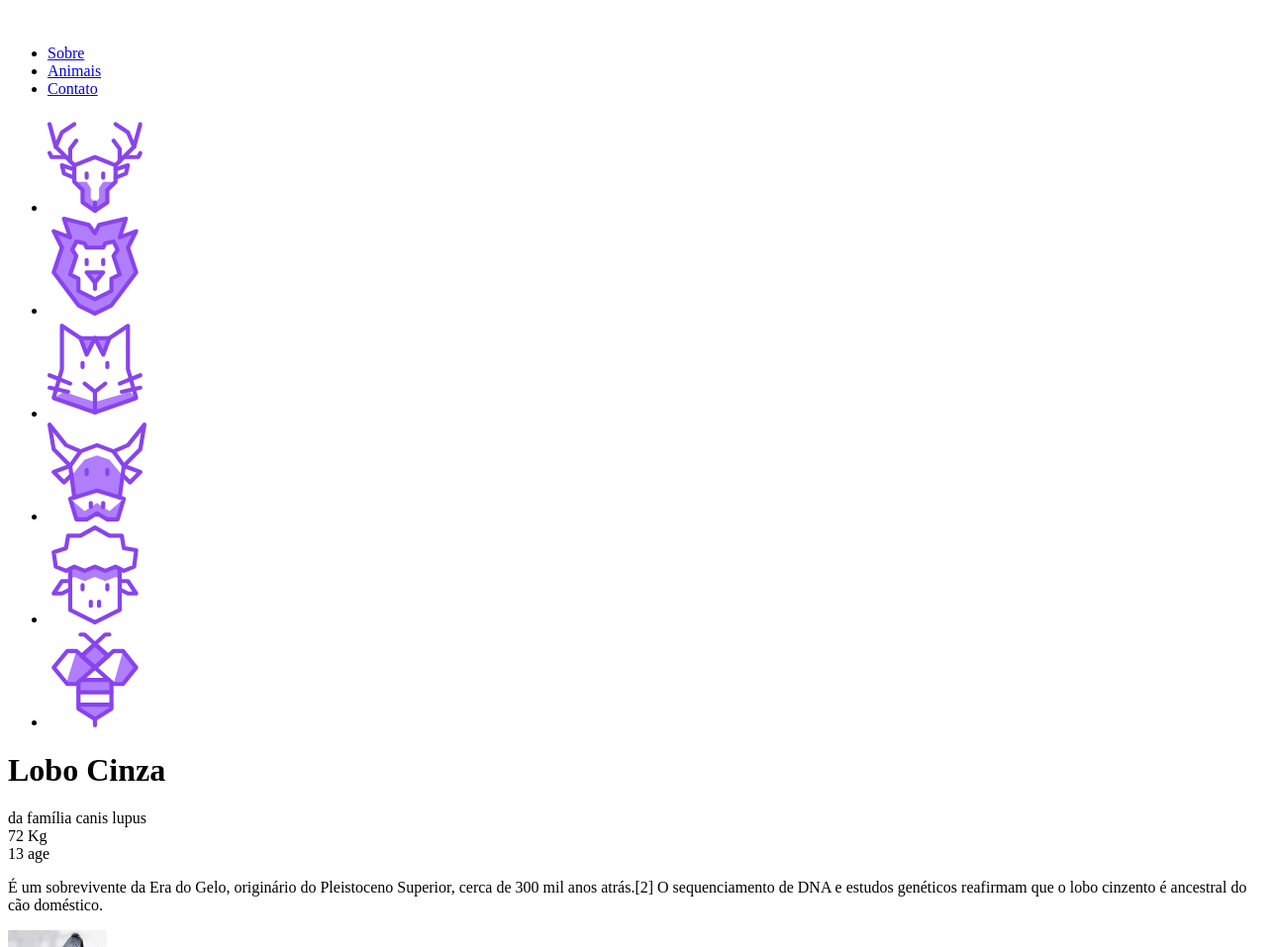
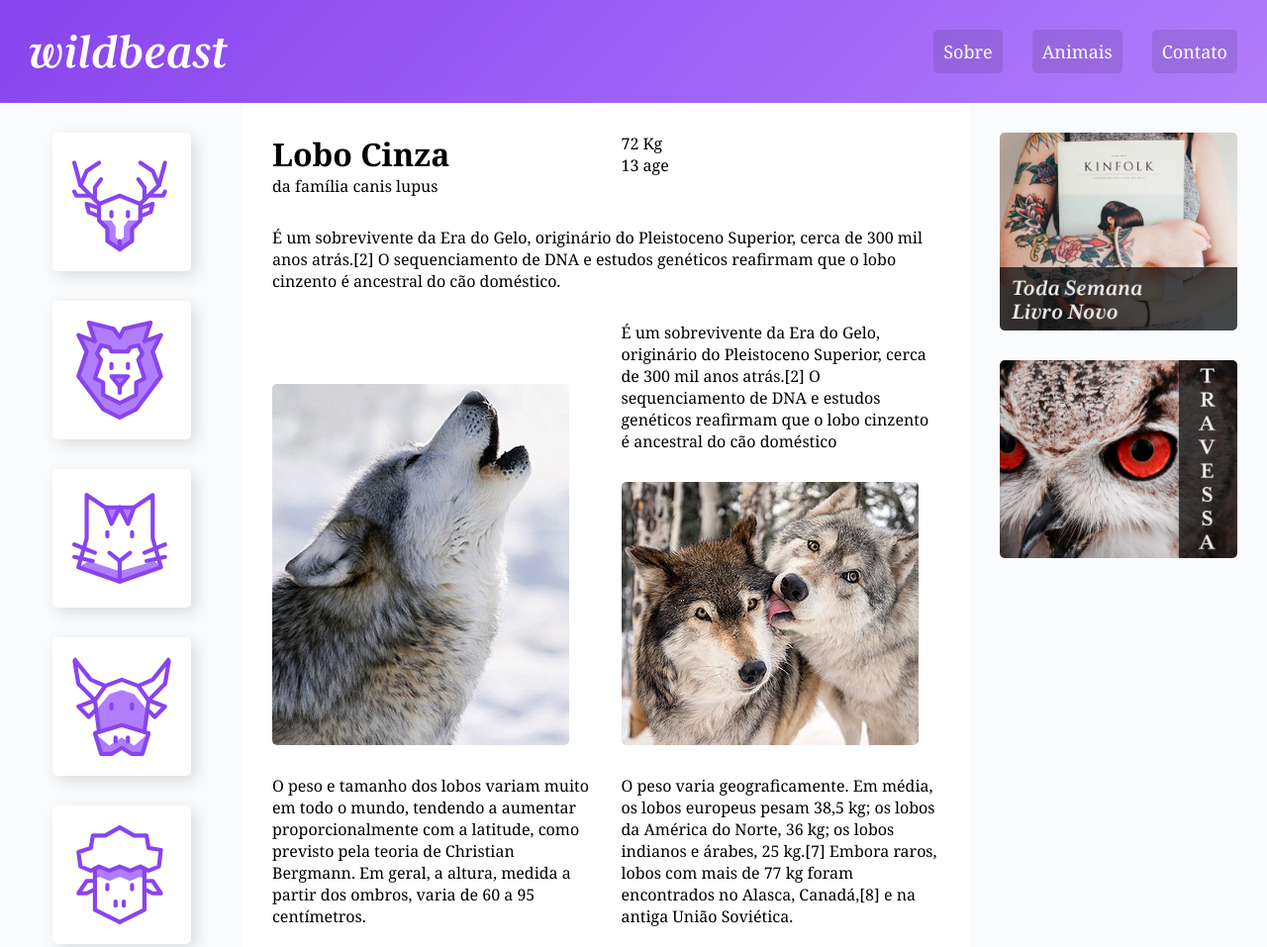
Before and after one commit to YohanBZ/Wildbeast, a plain HTML site: page index.html in a window 1280 px wide. Shown: the top 957 px of the page at 99% size. Drawn offline with Linux system fonts and the light colour scheme.

Commit message:
add style

```diff
--- a/css/style.css
+++ b/css/style.css
@@ -1,3 +1,139 @@
+body, p, h1, ul, li, blockquote {
+  padding: 0px;
+  margin: 0px;
+}
+
+body{
+   font-family: "Volkorn", Georgia, serif;
+}
+
+li {
+  list-style: none;
+}
+
+a{
+  text-decoration: none;
+}
+
 img {
+  display: block;
+  max-width: 100%;
+  border-radius: 5px;
+}
+
+/* GRID GERAL */
+
+.estrutura {
+  display: grid;
+  grid-template-columns: minmax(160px, 1fr) 3fr 300px;
+  grid-template-areas:
+      "header header header"
+      "sidnav content anuncios"
+       "footer footer footer"
+  ;
+}
+
+/* HEADER */
+.header {
+   grid-area: header;
+   background: linear-gradient(135deg, #8844ee, #b07dfb);
+   padding: 30px;
+   display: grid;
+   grid-template-columns: 1fr auto;
+   align-items: center;
+}
+
+.logo {
+  max-width: 200px;
+}
+
+.header nav ul {
+  display: flex;
+  flex-wrap: wrap;
+}
+
+.header nav a {
+  display: block;
+  padding: 10px;
+  color: white;
+  font-size: 1.125em;
+  background: rgba(0,0, 0, .1);
+  border-radius: 5px;
+  transition: 0.1s;
+}
+
+.header nav a:hover {
+  background-color: rgba(0,0, 0, .5);;
+}
+
+.header li + li {
+  margin-left: 30px;
+}
+
+/* SIDNAV */
+.sidnav {
+  grid-area: sidnav;
+  background: #fafbfc;
+  padding: 30px;
+}
+
+.sidnav li a {
+  display: block;
+  min-width: 60px;
   max-width: 100px;
+  margin: 0px auto 30px auto;
+  background: white;
+  padding: 20px;
+  border-radius:  5px;
+  box-shadow: 5px 5px 15px  0px rgba(44, 44, 44, 0.15);
+  transition: .1s ease-out;
 }
+
+.sidnav li a:hover {
+  background: #b07dfb;
+}
+
+/* CONTENT  */
+.content {
+  grid-area: content;
+  max-width: 900px;
+  margin: 0 auto;
+  padding: 30px;
+  display: grid;
+  grid-template-columns: 1fr 1fr ;
+  gap: 30px;
+}
+
+.col-wide {
+  grid-column: 1/ -1;
+}
+
+.imagem-1 {
+  grid-row: span 2;
+  align-self: end;
+}
+
+.imagem-2 {
+  align-self: end;
+}
+/* ANUNCIOS  */
+.anuncios {
+  grid-area: anuncios;
+  background: #fafbfc;
+  display: grid;
+  align-content: start;
+  padding: 30px;
+  gap: 30px;
+}
+
+/* FOOTER  */
+.footer {
+  grid-area: footer;
+  background: linear-gradient(135deg, #8844ee, #b07dfb);
+}
+
+.footer p {
+   color: white;
+   text-align: center;
+   padding: 30px;
+}
--- a/index.html
+++ b/index.html
@@ -5,6 +5,9 @@
   <meta http-equiv="X-UA-Compatible" content="IE=edge">
   <meta name="viewport" content="width=device-width, initial-scale=1.0">
   <title>Wildbeast</title>
+  <link rel="preconnect" href="https://fonts.googleapis.com">
+  <link rel="preconnect" href="https://fonts.gstatic.com" crossorigin>
+  <link href="https://fonts.googleapis.com/css2?family=Vollkorn:ital,wght@0,400;0,700;1,400&display=swap" rel="stylesheet">
   <link rel="stylesheet" href="./css/style.css">
 </head>
 <body>
@@ -44,19 +47,19 @@
                   <span class="rotulo">age</span>
                 </div>
             </div>
-              <p> É um sobrevivente da Era do Gelo, originário do Pleistoceno Superior, cerca de 300 mil anos atrás.[2] O sequenciamento de DNA e estudos genéticos reafirmam que o lobo cinzento é ancestral do cão doméstico. </p>
+              <p class="col-wide"> É um sobrevivente da Era do Gelo, originário do Pleistoceno Superior, cerca de 300 mil anos atrás.[2] O sequenciamento de DNA e estudos genéticos reafirmam que o lobo cinzento é ancestral do cão doméstico. </p>
 
-              <img src="./img/wolf1.jpg" alt="Wolf 1">
+              <img class="imagem-1" src="./img/wolf1.jpg" alt="Wolf 1">
 
               <p>É um sobrevivente da Era do Gelo, originário do Pleistoceno Superior, cerca de 300 mil anos atrás.[2] O sequenciamento de DNA e estudos genéticos reafirmam que o lobo cinzento é ancestral do cão doméstico</p>
 
-              <img src="./img/wolf2.jpg" alt="Wolf 2">
+              <img class="imagem-2" src="./img/wolf2.jpg" alt="Wolf 2">
 
               <p>O peso e tamanho dos lobos variam muito em todo o mundo, tendendo a aumentar proporcionalmente com a latitude, como previsto pela teoria de Christian Bergmann. Em geral, a altura, medida a partir dos ombros, varia de 60 a 95 centímetros.</p>
 
               <p>O peso varia geograficamente. Em média, os lobos europeus pesam 38,5 kg; os lobos da América do Norte, 36 kg; os lobos indianos e árabes, 25 kg.[7] Embora raros, lobos com mais de 77 kg foram encontrados no Alasca, Canadá,[8] e na antiga União Soviética.</p>
 
-              <blockquote class="citacao">
+              <blockquote class="citacao col-wide">
                  <p>“Há algo no uivar do lobo que tira um homem do aqui e agora e o transporta para uma floresta da mente.”</p>
               </blockquote>
 
@@ -74,7 +77,7 @@
                       <p>É um sobrevivente da Era do Gelo, originário do Pleistoceno Superior, cerca de 300 mil anos atrás.[2] O sequenciamento de DNA e estudos genéticos reafirmam que o lobo cinzento é ancestral do cão doméstico.</p>
                   </div>
 
-                   <img src="./img/wolf3.jpg" alt="Wolf 3">
+                   <img src="./img/wolf3.jpg" alt="Wolf 3" class="col-wide">
         </main>
 
           <aside class="anuncios">
```
